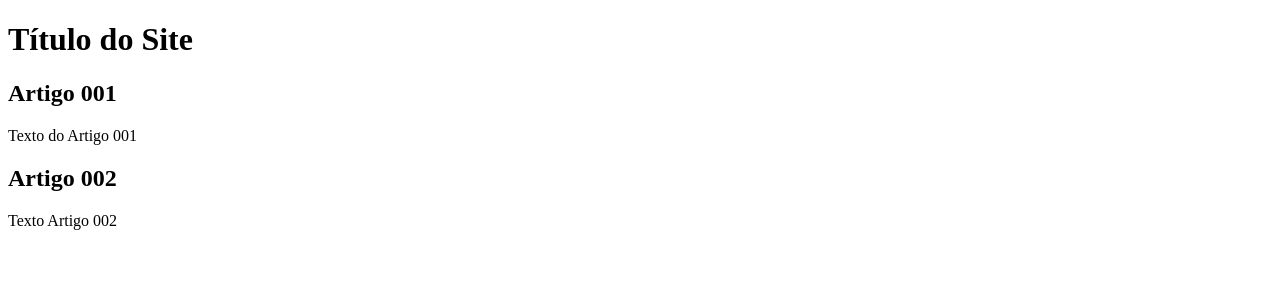
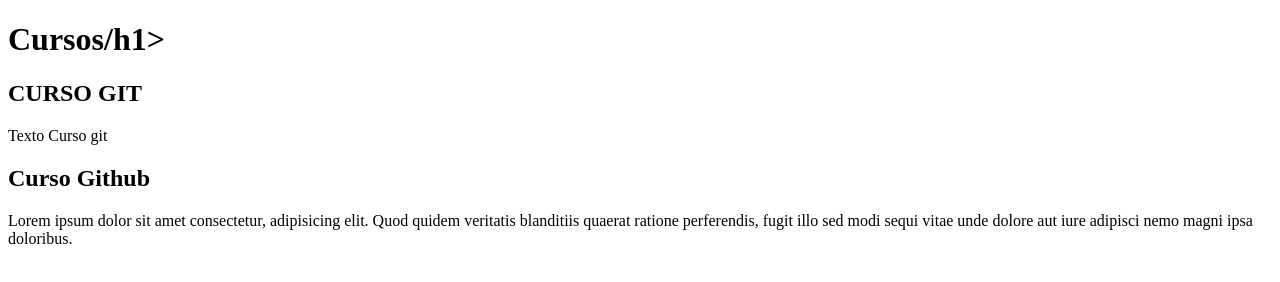
Before and after one commit to SaraMachado-dev/Projeto-Site, a plain HTML site: page index.html in a window 1280 px wide. Drawn offline with Linux system fonts and the light colour scheme.

Commit message:
escrevendo o conteudo

```diff
--- a/index.html
+++ b/index.html
@@ -8,15 +8,15 @@
 <body>
    <main>
     <header>
-        <h1>Título do Site</h1>
+        <h1>Cursos/h1>
     </header>
     <article>
-        <h2>Artigo 001</h2>
-        <p>Texto do Artigo 001</p>
+        <h2>CURSO GIT</h2>
+        <p>Texto Curso git</p>
     </article>
     <article>
-        <h2>Artigo 002</h2>
-        <p>Texto Artigo 002</p>
+        <h2>Curso Github</h2>
+        <p>Lorem ipsum dolor sit amet consectetur, adipisicing elit. Quod quidem veritatis blanditiis quaerat ratione perferendis, fugit illo sed modi sequi vitae unde dolore aut iure adipisci nemo magni ipsa doloribus.</p>
     </article>
    </main>
 </body>
```
